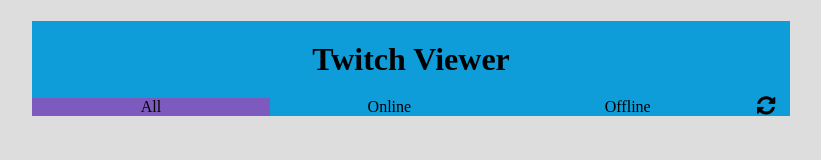
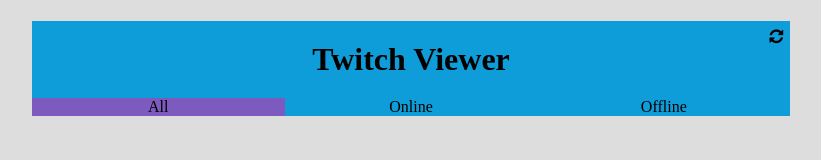
Before and after one commit to dslemay/twitch-viewer, a plain HTML site: page index.html in a window 1280 px wide. Shown: the whole page, without its empty margins (229-1050 px from the left). Drawn offline with Linux system fonts and the light colour scheme; no server answers.

Commit message:
Restyle refresh button to top right corner
The refresh button has been removed from the menubar and has an
absolute position in the top right corner of the web app.

```diff
--- a/assets/css/main.scss
+++ b/assets/css/main.scss
@@ -21,9 +21,31 @@ h1 {
   max-width: 60%;
   background-color: $baseColor;
   color: #FFF;
+  position: relative;
 
   @media screen and (max-width: 600px) {
     max-width: 100%;
+  }
+}
+
+#refresh-data {
+  cursor: pointer;
+  color: #000;
+  position: absolute;
+  top: 7px;
+  right: 7px;
+  // margin-right: 15px;
+  // margin-left: 10px;
+}
+
+.rotate-refresh {
+  animation-name: spin;
+  animation-duration: 2s;
+}
+
+@keyframes spin {
+  100% {
+    transform: rotate(720deg);
   }
 }
 
@@ -47,24 +69,6 @@ h1 {
 
   .active {
     background-color: lighten($baseColor, 10%);
-  }
-
-  #refresh-data {
-    cursor: pointer;
-    color: #000;
-    margin-right: 15px;
-    margin-left: 10px;
-  }
-
-  .rotate-refresh {
-    animation-name: spin;
-    animation-duration: 2s;
-  }
-
-  @keyframes spin {
-    100% {
-      transform: rotate(720deg);
-    }
   }
 }
 
--- a/index.html
+++ b/index.html
@@ -9,12 +9,12 @@
   </head>
   <body>
     <div class="twitch-viewer">
+      <i id="refresh-data" class="fa fa-refresh" aria-hidden="true"></i>
       <h1>Twitch Viewer</h1>
       <div class="menubar">
         <a href="#" id="all" class="active">All</a>
         <a href="#" id="online">Online</a>
         <a href="#" id="offline">Offline</a>
-        <i id="refresh-data" class="fa fa-refresh fa-lg" aria-hidden="true"></i>
       </div>
     </div>
     <script src="assets/js/jquery-3.2.1.min.js"></script>
```
Also changed, not shown: assets/css/main.css.
